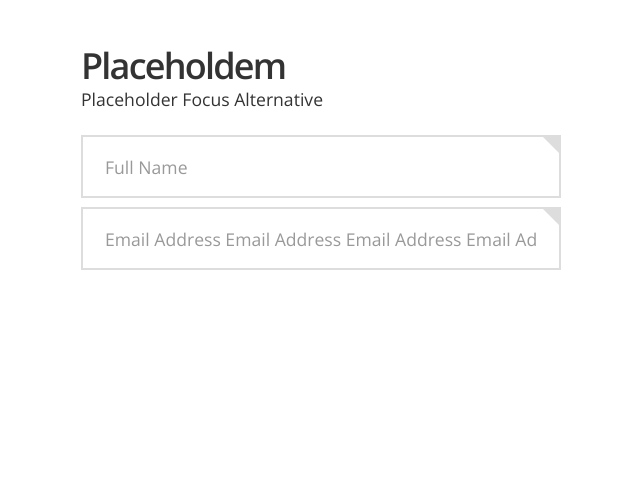
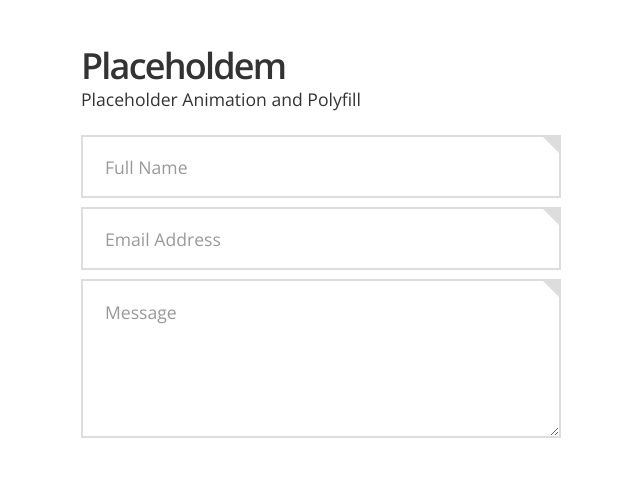
Before and after one commit to jackrugile/placeholdem, a plain HTML site: page index.html in a window 1280 px wide. Shown: the whole page, without its empty margins (319-959 px from the left). Drawn offline with nearby package versions, Linux system fonts and the light colour scheme.

Commit message:
add textarea, reword description

```diff
--- a/index.html
+++ b/index.html
@@ -4,20 +4,24 @@
 		<meta charset="utf-8" />
 		<meta http-equiv="X-UA-Compatible" content="IE=edge" />
 		<meta name="viewport" content="width=device-width, initial-scale=1" />
-		<title>Placeholdem</title>
+		<title>Placeholdem // Placeholder Animation and Polyfill</title>
 		<link href="style.css" rel="stylesheet" />
 		<link href="favicon.ico" rel="shortcut icon" type="image/x-icon" />
 	</head>
 	<body>
 		<form>
 			<h1>Placeholdem</h1>
-			<h2>Placeholder Focus Alternative</h2>
+			<h2>Placeholder Animation and Polyfill</h2>
 			<label>
 				<input name="fullname" placeholder="Full Name" />
 				<div class="arrow"></div>
 			</label>
 			<label>
-				<input name="email" placeholder="Email Address Email Address Email Address Email Address Email Address" />
+				<input name="email" placeholder="Email Address" />
+				<div class="arrow"></div>
+			</label>
+			<label>
+				<textarea name="message" placeholder="Message"></textarea>
 				<div class="arrow"></div>
 			</label>
 		</form>
--- a/style.css
+++ b/style.css
@@ -47,6 +47,7 @@ label {
 	position: relative;
 }
 
+textarea,
 input {
 	background: #fff;
 	border: 2px solid #ddd;
@@ -63,7 +64,14 @@ input {
 	transition: border-color 300ms, color 300ms;
 }
 
-input:focus {
+textarea {
+	height: 9em;
+	line-height: 1.5;
+	resize: vertical;
+}
+
+input:focus,
+textarea:focus {
 	border-color: #333;
 	color: #333;
 	outline: none;
@@ -85,7 +93,8 @@ input:focus {
 	transition: border-color 300ms;
 }
 
-input:focus + .arrow {
+input:focus + .arrow,
+textarea:focus + .arrow {
 	border-top-color: #333;
 	border-right-color: #333;
 }
```
Also changed, not shown: CHANGELOG.md, README.md.
